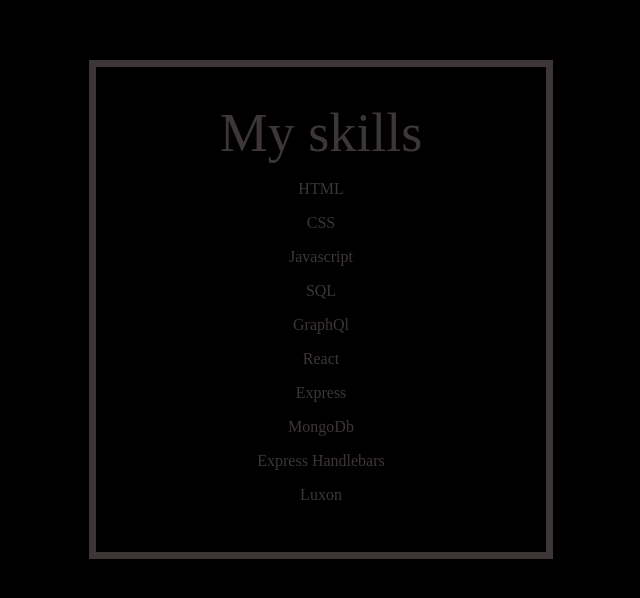
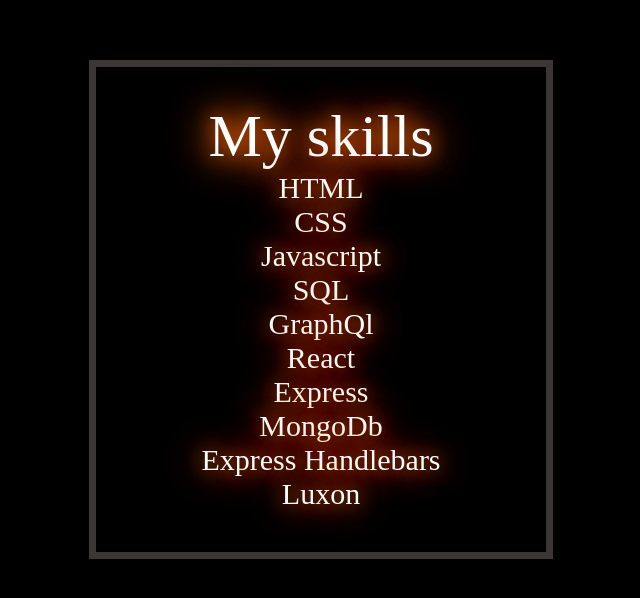
Before and after one commit to BossyLemon0/react-portfolio, a React (Create React App) app: page / in a window 1280 px wide. Shown: the part 899-1497 px from the top of the page, without its empty margins (319-959 px from the left). Built offline with nearby package versions, Linux system fonts and the light colour scheme.

Commit message:
This commit adds the structure for the projects slide.

```diff
--- a/src/components/Projects.js
+++ b/src/components/Projects.js
@@ -4,7 +4,18 @@
 export default function Projects(props){
     return (
     <div className = 'slides'>
-        <div>Projects</div>
+        <div className = 'project_container'>
+            <div className='row'>
+                <div className='column'></div>
+                <div className='column'></div>
+                <div className='column'></div>
+            </div>
+            <div className='row'>
+                <div className='column'></div>
+                <div className='column'></div>
+                <div className='column'></div>
+            </div>
+        </div>
     </div>
     );
 }
--- a/src/styles/App.css
+++ b/src/styles/App.css
@@ -13,6 +13,21 @@
     display: flex;
     justify-content: center;
     align-items: center;
+}
+
+.swipe_page{
+    position: fixed;
+    width: 100vw;
+    height: 100vh;
+    background-color: #04011f ;
+    top: 0%;
+    left: 110%;
+    transition: 2s ease;
+    transition-property: left;
+    }
+
+.swipe{
+    left: 0%;
 }
 
 /* nav */
@@ -31,20 +46,6 @@
     box-shadow:inset 0px -6px 5px 0px rgba(0, 0, 0, .5) ,20px 20px 50px rgba(0, 0, 0, .5) ;
     height: 4rem;
     position:fixed;
-}
-.swipe_page{
-    position: fixed;
-    width: 100vw;
-    height: 100vh;
-    background-color: #04011f ;
-    top: 0%;
-    left: 110%;
-    transition: 2s ease;
-    transition-property: left;
-    }
-
-.swipe{
-    left: 0%;
 }
 
 .info{
@@ -86,6 +87,8 @@
     border-left: rgb(31, 29, 29) solid;
 }
 
+
+/* first slide */
 .first_slide{
     letter-spacing: 13px;
     font-family: arial;
@@ -118,7 +121,7 @@
     }
 }
 
-
+/* second slide */
 .skills{
     padding-top: 110px;
     display: flex;
@@ -135,9 +138,37 @@
     justify-content: center;
 }
 .skillsHeader{
-    font-size: 54px;
+    font-size: 60px;
 }
 .texty{
     text-align: center;
     color: rgba(118, 105, 105, 0.515);
+    color: white;
+    text-shadow:  0 0 20px rgb(248, 100, 2),
+    0 0 40px rgb(248, 100, 2),
+     0 0 50px rgb(248, 100, 2);
 }
+.skillP{
+    font-size: 30px;
+    margin: 0;
+}
+
+.second:hover{
+    animation: anotherGlow .3s ease forwards;
+}
+/* frame animations */
+@keyframes anotherGlow {
+    0%{
+        border:rgba(118, 105, 105, 0.515) solid 7px ;
+        text-shadow: none;
+    }
+    100%{
+        border:honeydew solid 7px;
+        box-shadow:inset 0 0 10px rgb(248, 100, 2),
+        inset 0 0 20px rgb(248, 100, 2),
+        inset 0 0 40px rgb(248, 100, 2),
+        0 0 20px rgb(248, 100, 2),
+        0 0 40px rgb(248, 100, 2),
+         0 0 50px rgb(248, 100, 2)
+    }
+}
```
